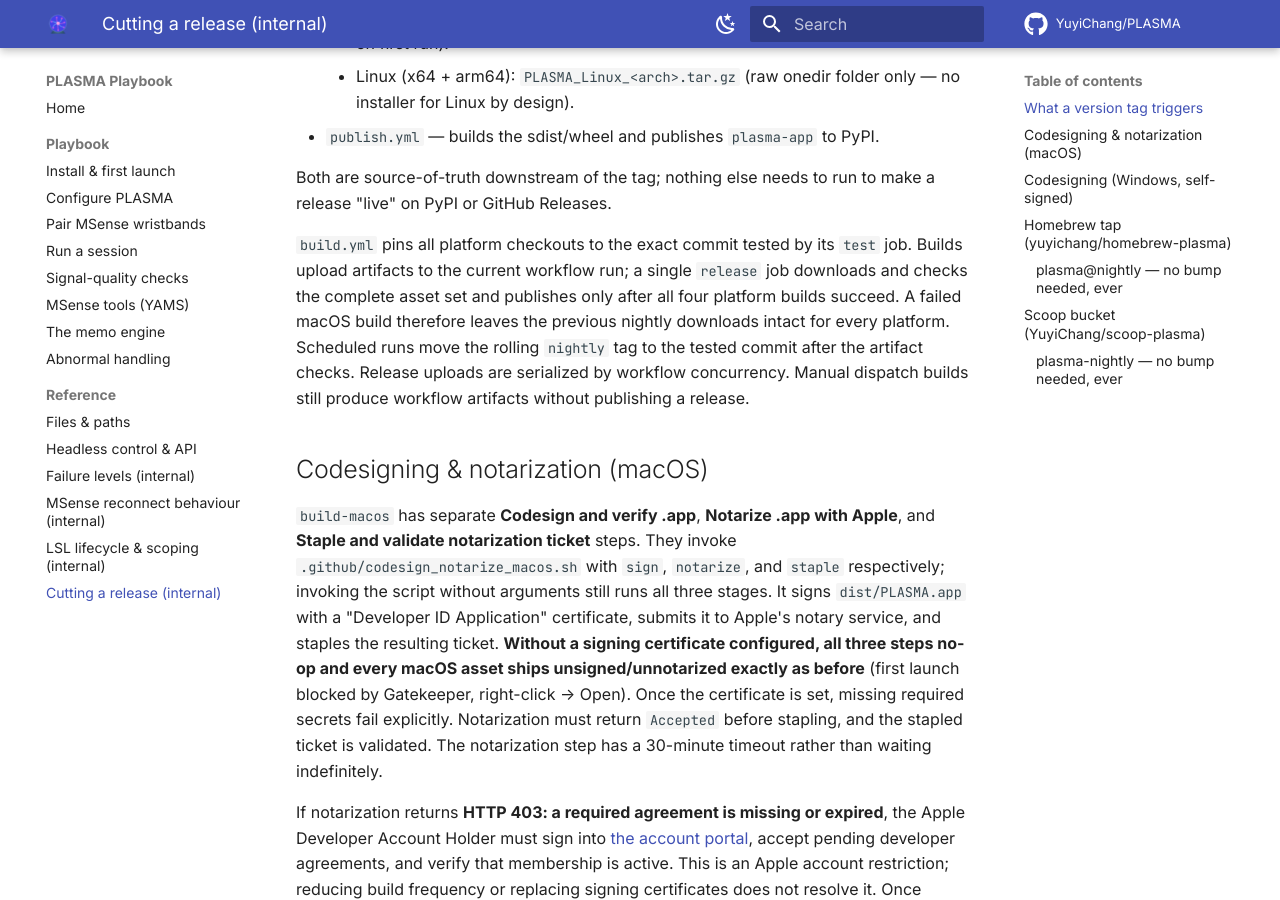
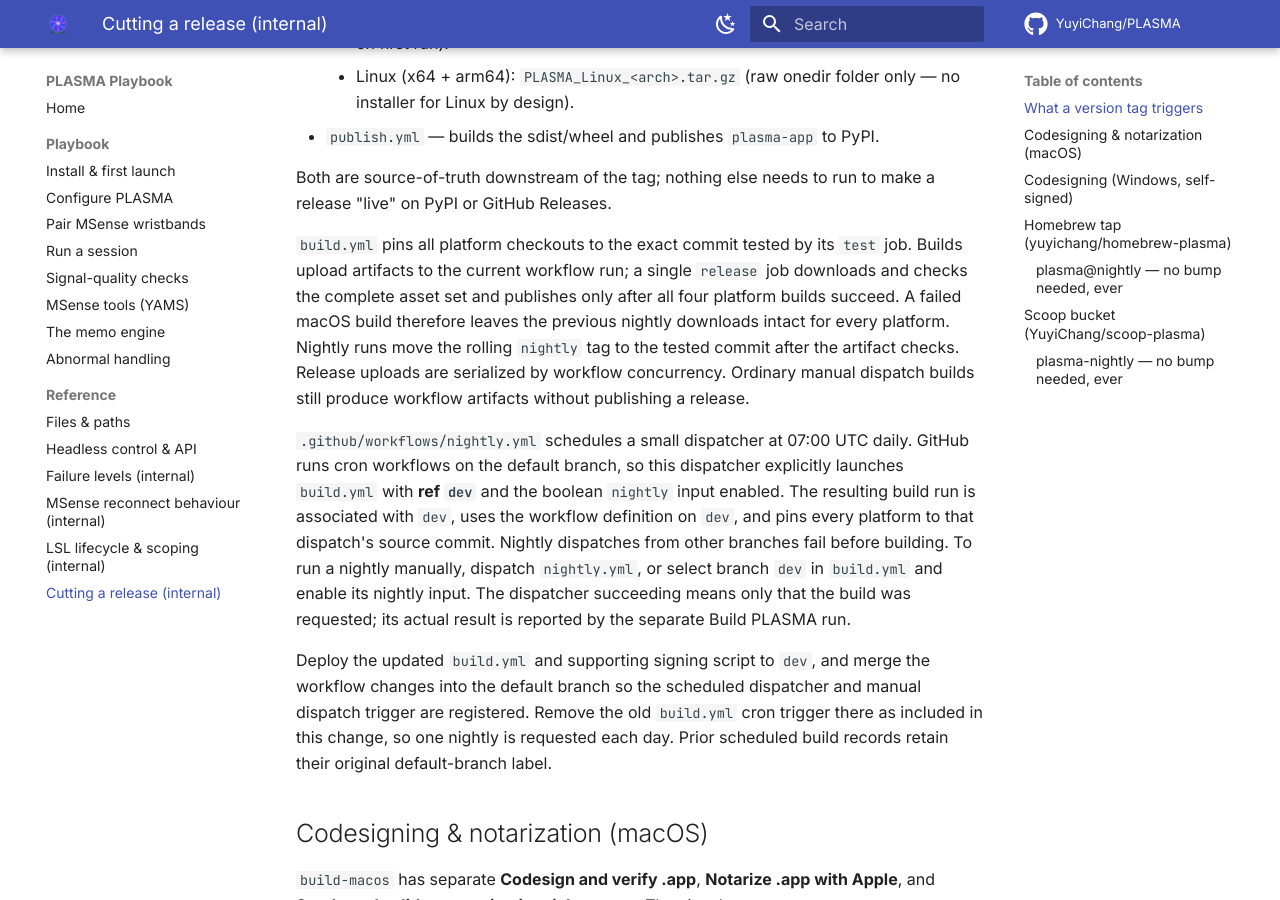
Before and after one commit to YuyiChang/PLASMA, an MkDocs documentation site: the page built from docs/reference/release-process.md, in a window 1280 px wide and 900 px high, scrolled down 758 px. Built offline with MkDocs 1.6.1 and Material for MkDocs 9.7.7, drawn with Linux system fonts in a browser that asks for light colours; comment, search, counter and statistics services are not loaded; some of the changed text lies outside the part shown.

Commit message:
update nightly CI run from dev branch

```diff
--- a/docs/reference/release-process.md
+++ b/docs/reference/release-process.md
@@ -38,10 +38,26 @@ make a release "live" on PyPI or GitHub Releases.
 `test` job. Builds upload artifacts to the current workflow run; a single
 `release` job downloads and checks the complete asset set and publishes only
 after all four platform builds succeed. A failed macOS build therefore leaves
-the previous nightly downloads intact for every platform. Scheduled runs move
+the previous nightly downloads intact for every platform. Nightly runs move
 the rolling `nightly` tag to the tested commit after the artifact checks.
-Release uploads are serialized by workflow concurrency. Manual dispatch builds
-still produce workflow artifacts without publishing a release.
+Release uploads are serialized by workflow concurrency. Ordinary manual dispatch
+builds still produce workflow artifacts without publishing a release.
+
+`.github/workflows/nightly.yml` schedules a small dispatcher at 07:00 UTC daily.
+GitHub runs cron workflows on the default branch, so this dispatcher explicitly
+launches `build.yml` with **ref `dev`** and the boolean `nightly` input enabled.
+The resulting build run is associated with `dev`, uses the workflow definition
+on `dev`, and pins every platform to that dispatch's source commit. Nightly
+dispatches from other branches fail before building. To run a nightly manually,
+dispatch `nightly.yml`, or select branch `dev` in `build.yml` and enable its
+nightly input. The dispatcher succeeding means only that the build was requested;
+its actual result is reported by the separate Build PLASMA run.
+
+Deploy the updated `build.yml` and supporting signing script to `dev`, and merge
+the workflow changes into the default branch so the scheduled dispatcher and
+manual dispatch trigger are registered. Remove the old `build.yml` cron trigger
+there as included in this change, so one nightly is requested each day. Prior
+scheduled build records retain their original default-branch label.
 
 ## Codesigning & notarization (macOS)
 
@@ -233,7 +249,7 @@ Homebrew Cask's native `.dmg` handling instead of the hand-rolled
 
 `packaging/homebrew/plasma@nightly.rb` (copy verbatim into the tap's
 `Casks/plasma@nightly.rb` once, then leave it alone) tracks the rolling
-`nightly` pre-release tag `build.yml`'s `schedule` job republishes daily.
+`nightly` pre-release tag the `nightly.yml` dispatcher and `build.yml` republish daily.
 Unlike `plasma.rb`, its `url` points at the fixed `nightly` tag rather than a
 version-substituted one, and it uses `version :latest` / `sha256 :no_check`
 instead of a pinned checksum — so there is no per-release bump step for this
```
Also changed, not shown: 3 other files.
